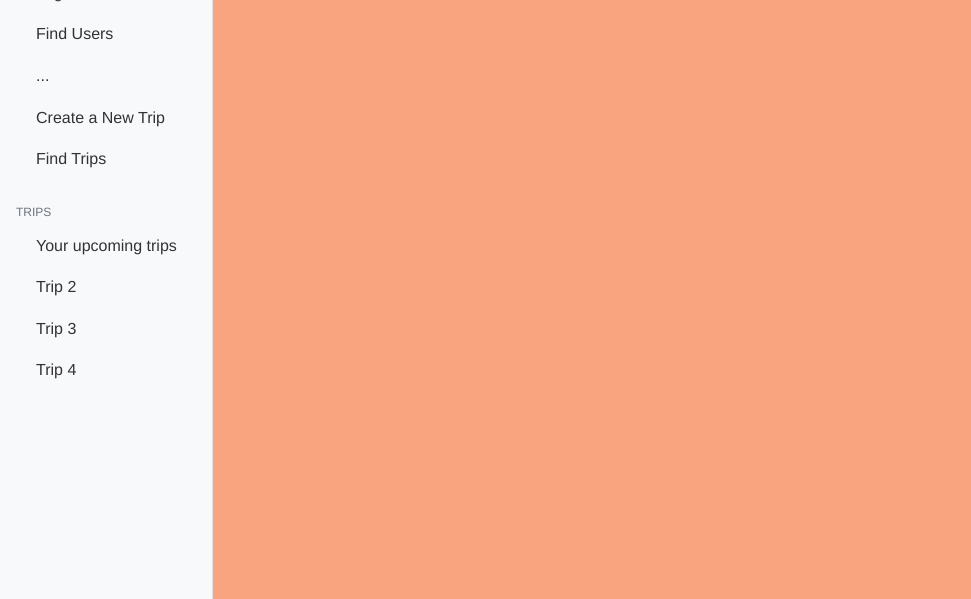
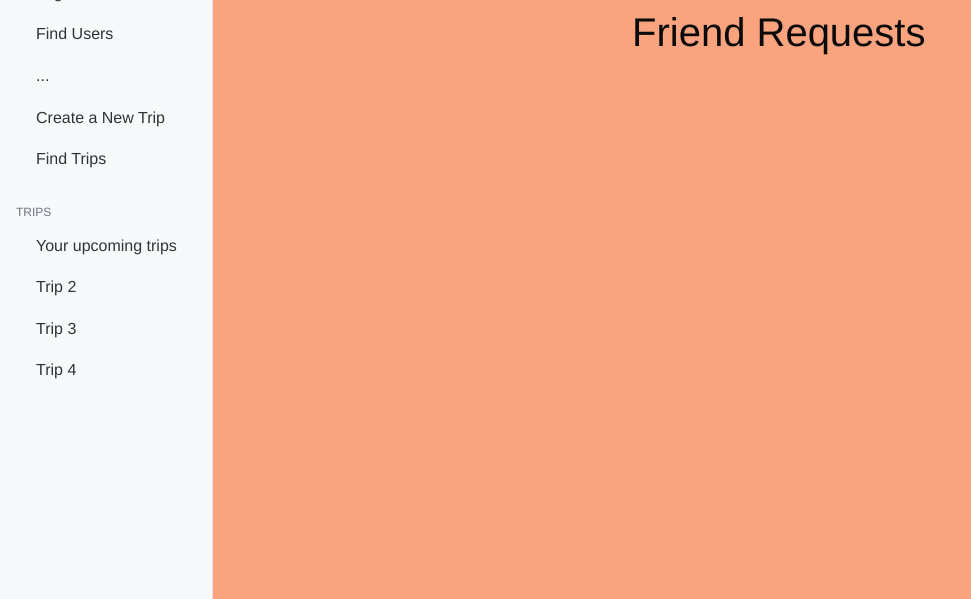
Before and after one commit to ChicoState/MoneyPool, a Django app: page /profile/ in a window 1280 px wide. Shown: the part 201-800 px from the top of the page, without its empty margins (0-971 px from the left). Run offline with Django 3.2, Linux system fonts and the light colour scheme; the visitor is signed in with stand-in values (Sample User, id 1); data comes from the database, SQL or seed files in the repository; data that the repository does not hold is empty; some libraries are stand-ins or nearby versions.

Commit message:
Button to send a friend request works

```diff
--- a/moneypool/friendship/models.py
+++ b/moneypool/friendship/models.py
@@ -107,7 +107,7 @@ class FriendshipRequest(models.Model):
         unique_together = ("from_user", "to_user")
 
     def __str__(self):
-        return "%s" % self.from_user_id
+        return ("%s" % self.from_user)
 
     def accept(self):
         """ Accept this friendship request """
--- a/moneypool/moneypool/urls.py
+++ b/moneypool/moneypool/urls.py
@@ -18,5 +18,6 @@ from django.urls import path, include
 
 urlpatterns = [
     path('admin/', admin.site.urls),
-    path('', include('myapp.urls'))
+    path('', include('myapp.urls')),
+    path('friendship/', include('friendship.urls'))
 ]
--- a/moneypool/myapp/templates/profile.html
+++ b/moneypool/myapp/templates/profile.html
@@ -1,13 +1,16 @@
 {% extends "base.html" %}
 
 {% load static %}
+{% load friendshiptags %}
 
 {% block title %}{{title}}{% endblock %}
 
 {% block header%}
    <h1 class="text-center text-dark">{{ name }}</h1>
    {% if button %}
-      <input type="submit" class="button expanded" value="Add Friend"/>
+      <form action="/friendship/friend/add/{{to}}/" method='GET'> {% csrf_token %}
+         <input type="submit" class="button expanded" value="Add Friend"/>
+      </form>
    {% endif %}
 {%endblock header%}
 
@@ -31,6 +34,13 @@
             </table>
          </div>
       </div>
+      <div class="row">
+         <div class="col-md-3"></div>
+         <div class="col-md-9">
+            <h2 class="text-center">Friend Requests</h2>
+            {% friend_requests request.user %}
+         </div>
+      </div>
    </div>
    <!-- ADD MORE CONTAINERS HERE -->
 
--- a/moneypool/myapp/urls.py
+++ b/moneypool/myapp/urls.py
@@ -14,5 +14,6 @@ urlpatterns = [
     path('viewtrips/', views.viewTrips_view),
     path('profile/', views.index),
     path('findUsers/', views.findUsers),
-    path('profile/<int:id>', views.profile2)
+    path('profile/<int:id>', views.profile2),
+    path('sendRequest/<int:id>', views.sendFR)
 ]
--- a/moneypool/myapp/views.py
+++ b/moneypool/myapp/views.py
@@ -8,6 +8,21 @@ from friendship.models import Friend, Follow, Block
 #from . import forms
 import datetime #for testing mytrips
 # Create your views here.
+
+def sendFR(request, id):
+    ctx = {"to_username": to_username}
+
+    if request.method == "POST":
+        to_user = user_model.objects.get(username=to_username)
+        from_user = request.user
+        try:
+            Friend.objects.add_friend(from_user, to_user)
+        except AlreadyExistsError as e:
+            ctx["errors"] = ["%s" % e]
+        else:
+            return redirect("friendship_request_list")
+
+    return render(request, template_name, ctx)
 
 #Login View
 @login_required(login_url='/login/')
@@ -44,11 +59,11 @@ def profile2(request, id):
             all_users = User.objects.all()
             all_trips = models.Event.objects.all().order_by('date')
             user = ""
-            button = 0
+            button = ""
             for u in all_users:
                 if u.id == id:
                     user = u
-                    button = id
+                    button = 1
 
             trip_list = []
             for e in all_trips:
@@ -67,7 +82,9 @@ def profile2(request, id):
                 "page_name":"Moneypool",
                 "name": user.first_name,
                 "data": trip_list,
-                "button": button
+                "button": button,
+                "from": request.user.id,
+                "to" : user.username
 
             }
             return render(request, "profile.html", context=context)
```
